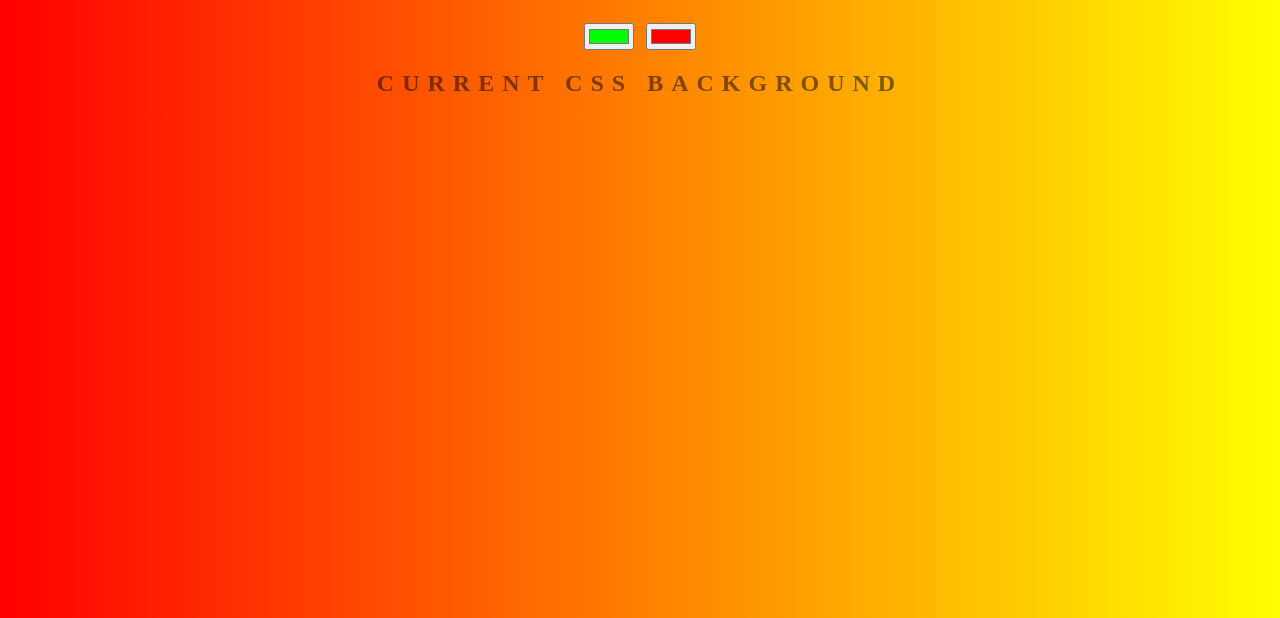
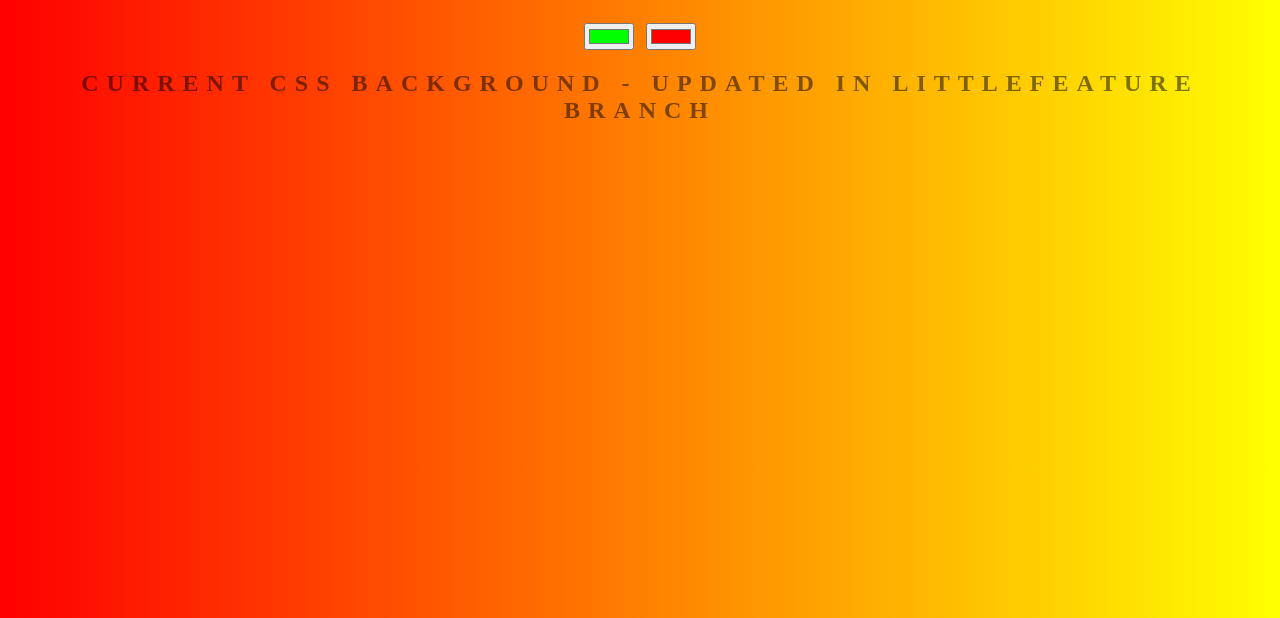
Before and after one commit to jimrkilleen/background-generator, a plain HTML site: page index.html in a window 1280 px wide. Shown: the part 182-800 px from the top of the page. Drawn offline with Linux system fonts and the light colour scheme.

Commit message:
Updating h2 as part of littlefeature branch

```diff
--- a/index.html
+++ b/index.html
@@ -8,7 +8,7 @@
 	<h1>Background Generator - updated</h1>
 	<input class="color1" type="color" name="color1" value="#00ff00">
 	<input class="color2" type="color" name="color2" value="#ff0000">
-	<h2>Current CSS Background</h2>
+	<h2>Current CSS Background - updated in littlefeature branch</h2>
 	<h3></h3>
 	<script type="text/javascript" src="script.js"></script>
 </body>
```
